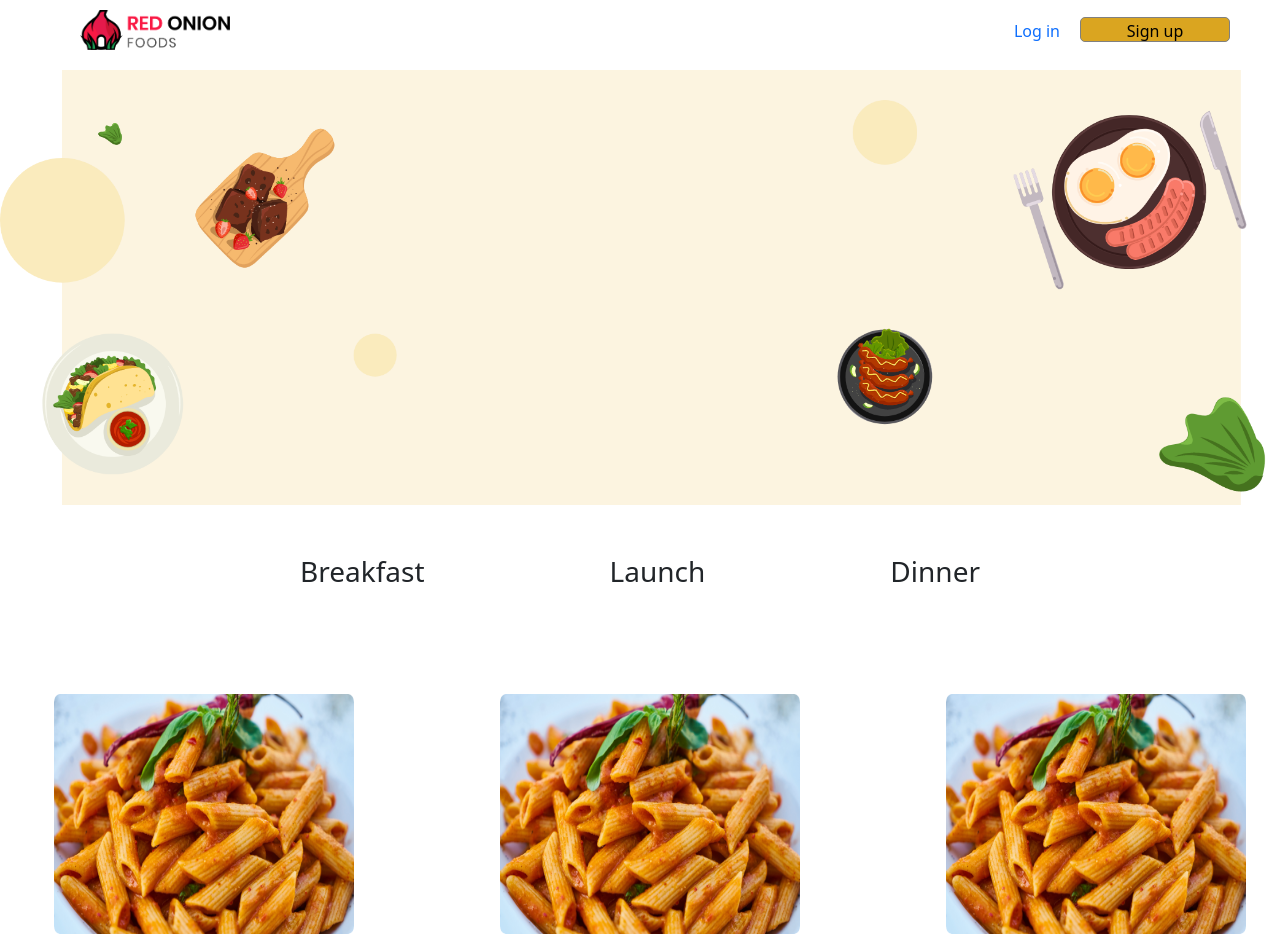
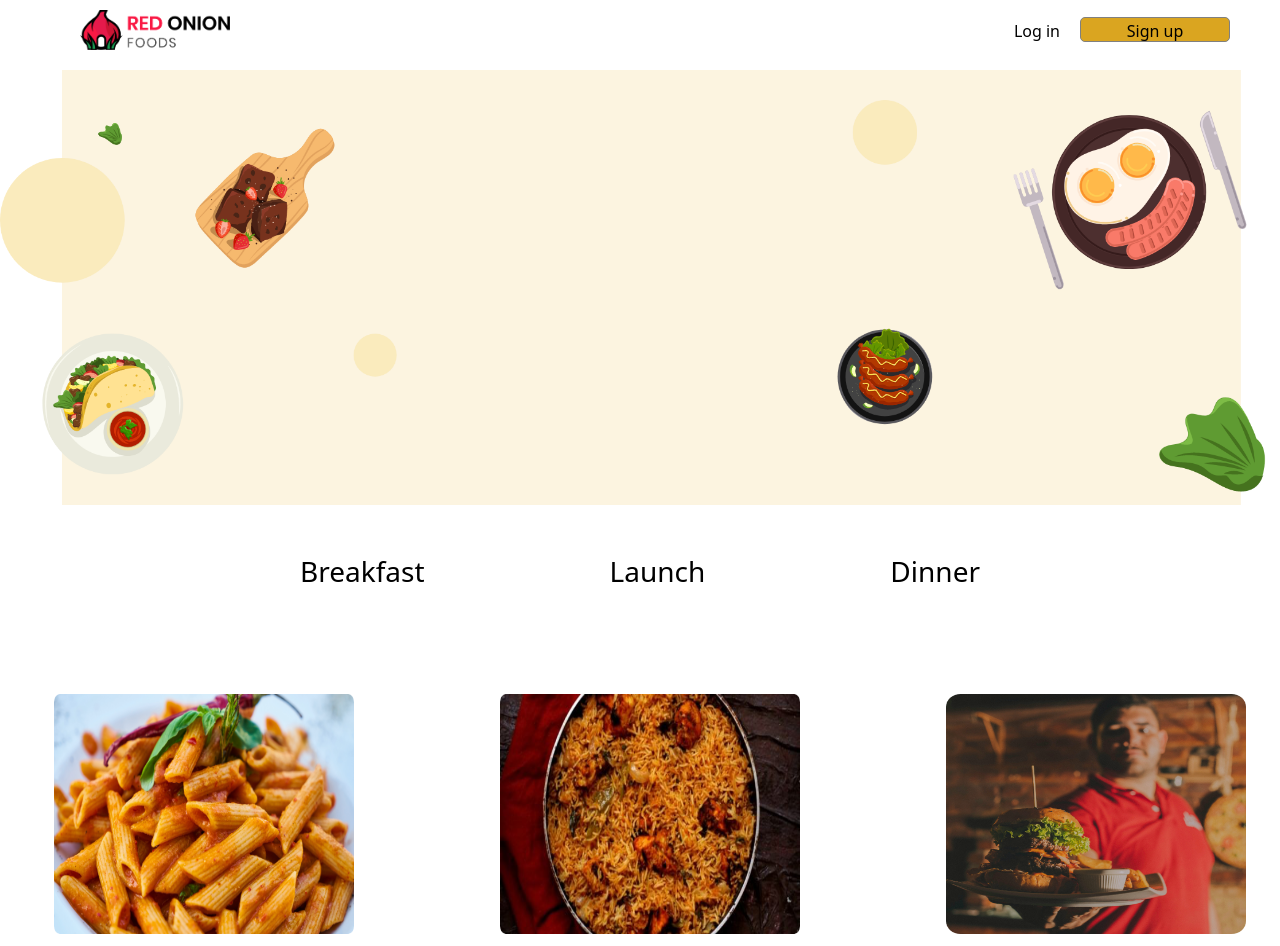
Before and after one commit to saifulislammunna/hot-onion-restaurant, a React (Create React App) app: page / in a window 1280 px wide. Shown: the top 946 px of the page. Built offline with nearby package versions, Linux system fonts and the light colour scheme; no server answers.

Commit message:
fakedata-updated

```diff
--- a/public/items.JSON
+++ b/public/items.JSON
@@ -1 +1 @@
-[{"id":1,"img":"./assets/images/basil-blur-close-up-1437267.png","name":"vhuna khichuri","description":"How we dream about our future","price":"$ 23.99"},{"id":1,"img":"./assets/images/basil-blur-close-up-1437267.png","name":"vhuna khichuri","description":"How we dream about our future","price":"$ 23.99"},{"id":1,"img":"./assets/images/basil-blur-close-up-1437267.png","name":"vhuna khichuri","description":"How we dream about our future","price":"$ 23.99"},{"id":1,"img":"./assets/images/basil-blur-close-up-1437267.png","name":"vhuna khichuri","description":"How we dream about our future","price":"$ 23.99"},{"id":1,"img":"./assets/images/basil-blur-close-up-1437267.png","name":"vhuna khichuri","description":"How we dream about our future","price":"$ 23.99"},{"id":1,"img":"./assets/images/basil-blur-close-up-1437267.png","name":"vhuna khichuri","description":"How we dream about our future","price":"$ 23.99"},{"id":1,"img":"./assets/images/basil-blur-close-up-1437267.png","name":"vhuna khichuri","description":"How we dream about our future","price":"$ 23.99"},{"id":1,"img":"./assets/images/basil-blur-close-up-1437267.png","name":"vhuna khichuri","description":"How we dream about our future","price":"$ 23.99"},{"id":1,"img":"./assets/images/basil-blur-close-up-1437267.png","name":"vhuna khichuri","description":"How we dream about our future","price":"$ 23.99"}]
+[{"id":1,"img":"./assets/images/basil-blur-close-up-1437267.png","name":"pasta with sauce","description":"How we dream about our future","price":"$ 23.99"},{"id":2,"img":"./assets/images/2e123c1ab1e31167e08ac8a52daa377a.png","name":"vhuna khichuri","description":"How we dream about our future","price":"$ 23.99"},{"id":3,"img":"./assets/images/adult-blur-blurred-background-687824.png","name":"vhuna khichuri","description":"How we dream about our future","price":"$ 23.99"},{"id":4,"img":"./assets/images/blur-close-up-dairy-product-376464.png","name":"vhuna khichuri","description":"How we dream about our future","price":"$ 23.99"},{"id":5,"img":"./assets/images/brooke-lark-158019-unsplash.png","name":"vhuna khichuri","description":"How we dream about our future","price":"$ 23.99"},{"id":6,"img":"./assets/images/burrito-chicken-close-up-461198.png","name":"vhuna khichuri","description":"How we dream about our future","price":"$ 23.99"},{"id":7,"img":"./assets/images/cheese-close-up-diet-61180.png","name":"vhuna khichuri","description":"How we dream about our future","price":"$ 23.99"},{"id":8,"img":"./assets/images/monika-grabkowska-759473-unsplash (2).png","name":"vhuna khichuri","description":"How we dream about our future","price":"$ 23.99"},{"id":9,"img":"./assets/images/eduardo-roda-lopes-198465-unsplash.png","name":"vhuna khichuri","description":"How we dream about our future","price":"$ 23.99"}]
--- a/src/components/Header/Header.css
+++ b/src/components/Header/Header.css
@@ -33,6 +33,7 @@
 .log-in{
     margin-right: 20px;
     text-decoration: none;
+    color: black;
 }
 .sign-up{
     margin-right: 20px;
--- a/src/components/Home/Home.css
+++ b/src/components/Home/Home.css
@@ -3,6 +3,11 @@
     display: flex;
     align-items: center;
     justify-content: space-between;
+}
+.breakfast{
+
+    text-decoration: none;
+    color: black;
 }
 .breakfast:hover{
    color: red;
--- a/src/components/Home/Home.js
+++ b/src/components/Home/Home.js
@@ -1,20 +1,21 @@
 import React from 'react';
 import { useState } from 'react';
 import { useEffect } from 'react';
+import { Link } from 'react-router-dom';
 import Food from '../Food/Food';
 import './Home.css'
 const Home = () => {
 
     const [items, setItems] = useState([]);
     useEffect( () => {
-        fetch(`./items.JSON`)
+        fetch(`./items.json`)
         .then(res => res.json())
         .then(data => setItems(data));
     },[])
     return (
         <div>
             <div className="time-to-eat-food">
-                <h3 className="breakfast">Breakfast</h3>
+                <Link to="/home/breakfast" className="breakfast"> <h3 >Breakfast</h3> </Link>
                 <h3 className="breakfast">Launch</h3>
                 <h3 className="breakfast">Dinner</h3>
             </div>
```
